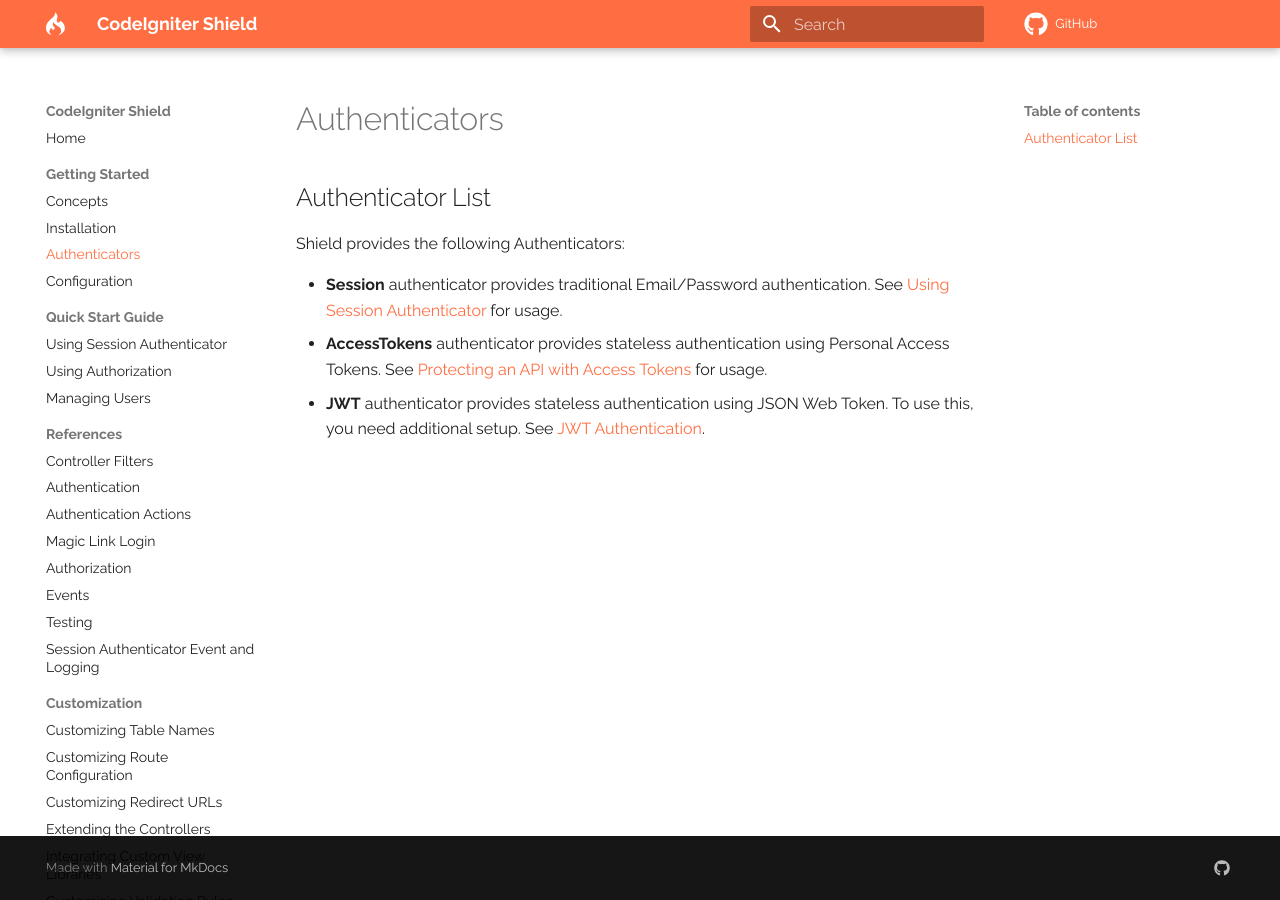
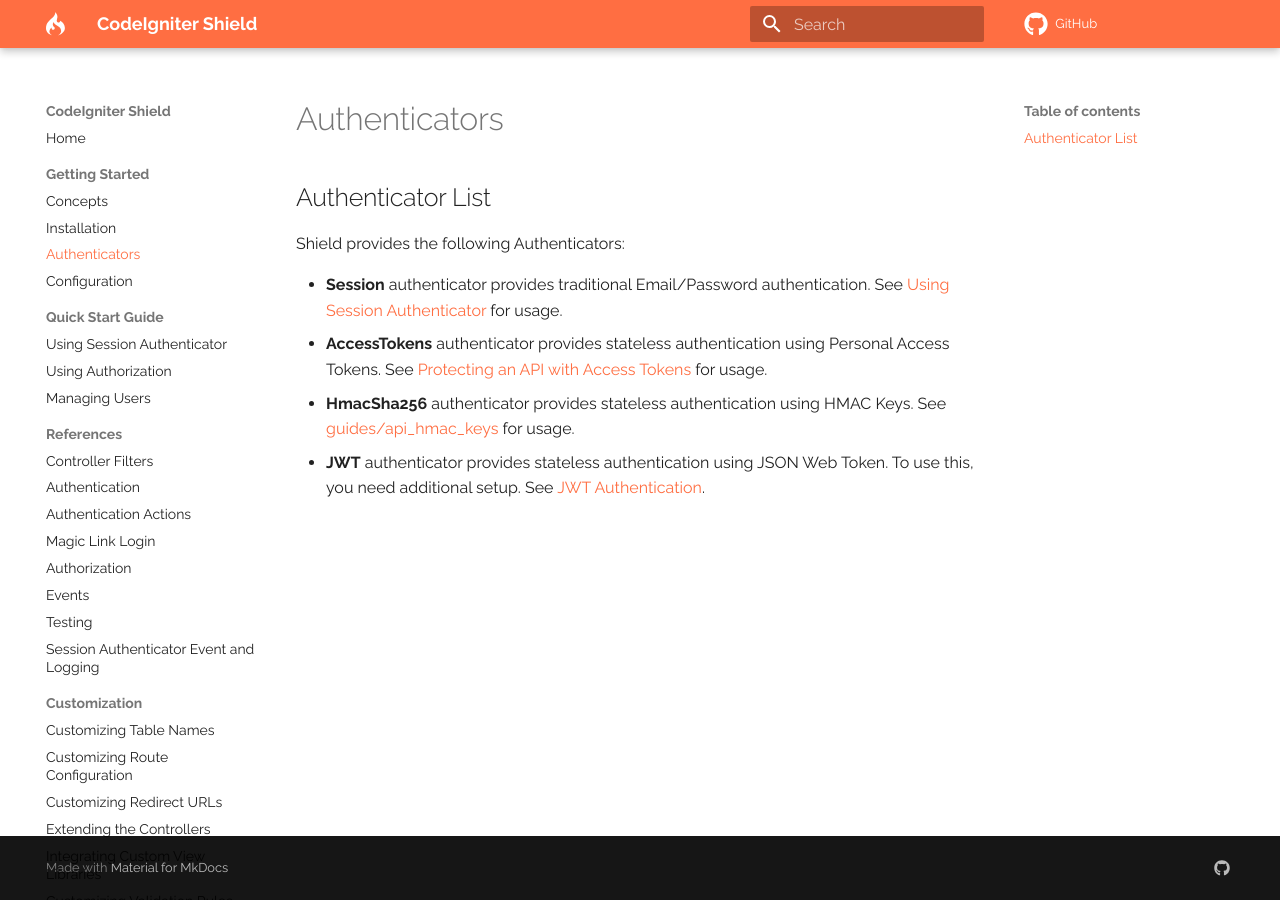
Before and after one commit to codeigniter4/shield, an MkDocs documentation site: the page built from docs/authenticators.md, in a window 1280 px wide. Built offline with MkDocs 1.6.1 and Material for MkDocs 9.7.7, drawn with Linux system fonts in a browser that asks for light colours; comment, search, counter and statistics services are not loaded; a style sheet for code colours, icons or effects is not loaded.

Commit message:
docs: add HmacSha256 authenticator

```diff
--- a/docs/authenticators.md
+++ b/docs/authenticators.md
@@ -9,5 +9,7 @@ Shield provides the following Authenticators:
   for usage.
 - **AccessTokens** authenticator provides stateless authentication using Personal Access Tokens.
   See [Protecting an API with Access Tokens](./guides/api_tokens.md) for usage.
+- **HmacSha256** authenticator provides stateless authentication using HMAC Keys.
+  See [guides/api_hmac_keys](./guides/api_hmac_keys.md) for usage.
 - **JWT** authenticator provides stateless authentication using JSON Web Token. To use this,
   you need additional setup. See [JWT Authentication](./addons/jwt.md).
```
